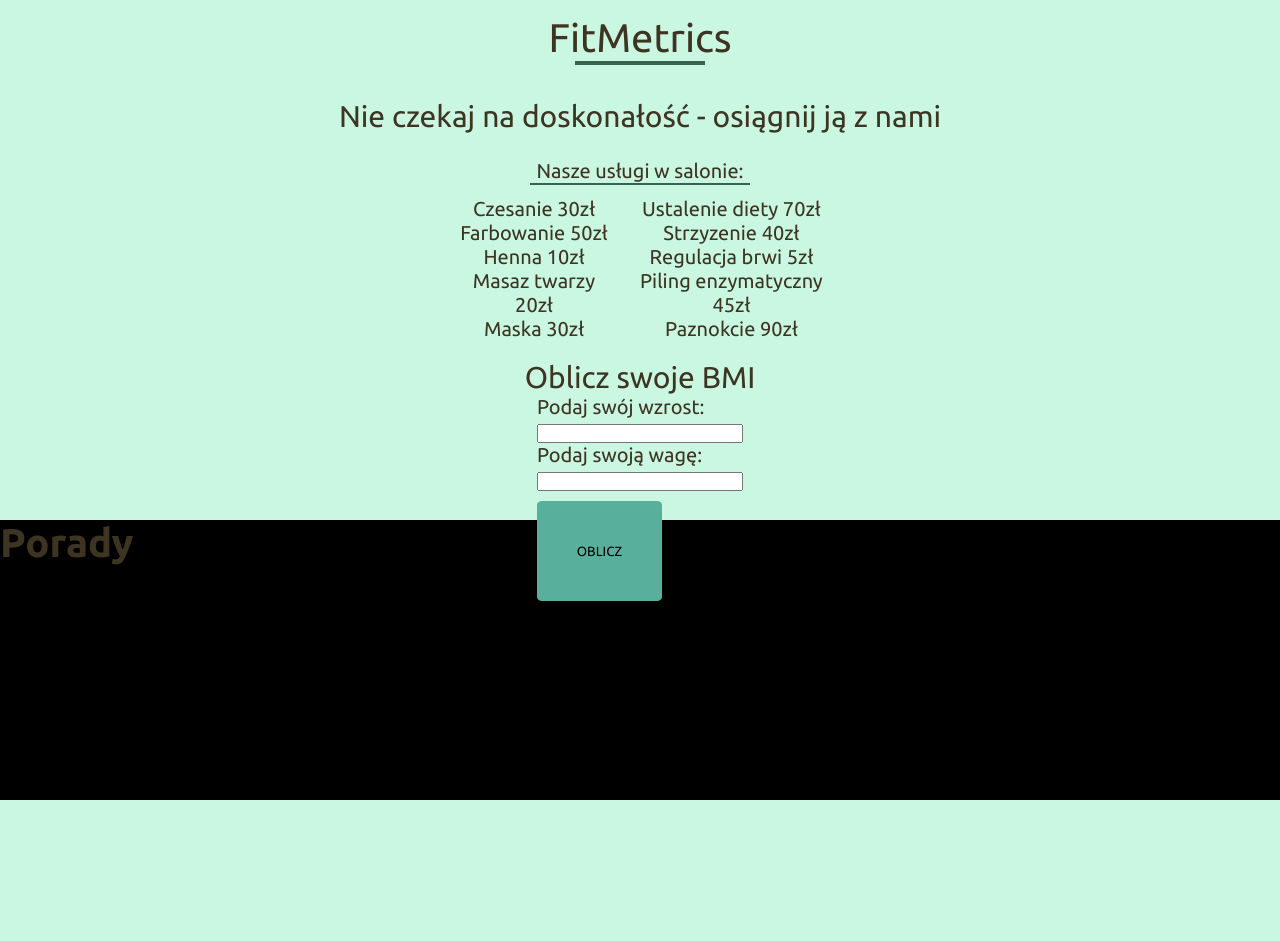
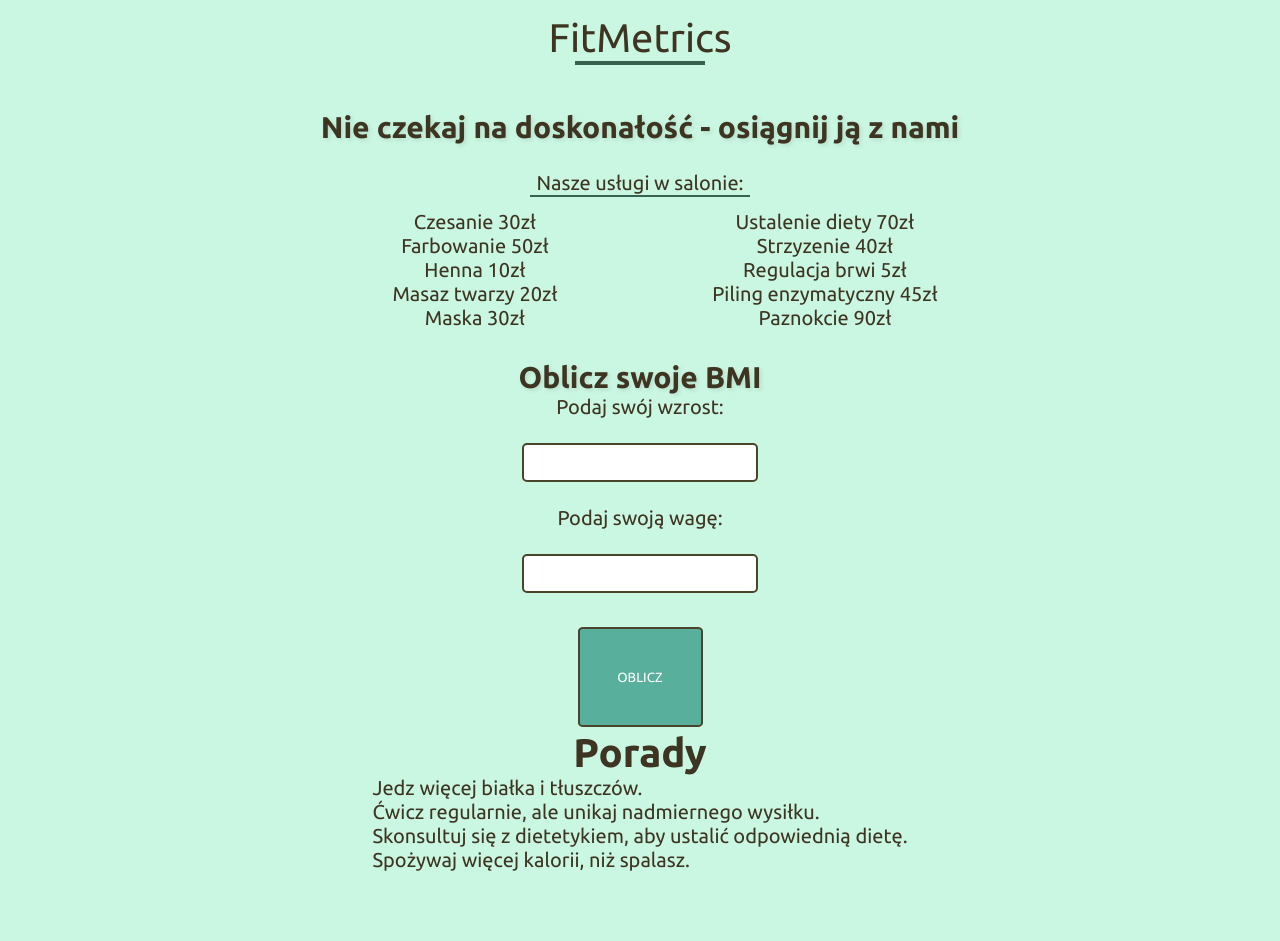
Before and after one commit to wiktordablju/FitMetrics, a PHP site: page / in a window 1280 px wide. Before the commit the page ends 800 px from the top, so only its background shows below. Run offline with PHP 8.4, Linux system fonts and the light colour scheme; data comes from the database, SQL or seed files in the repository.

Commit message:
17.09: kalkulator bmi i wyswietlanie porad

```diff
--- a/css/main.css
+++ b/css/main.css
@@ -46,6 +46,8 @@ body {
   font-family: "Ubuntu", sans-serif;
   font-size: 2rem;
   color: #3d3522;
+  animation: fadeIn 0.6s forwards;
+  overflow-x: hidden;
 }
 
 .header {
@@ -77,6 +79,8 @@ body {
 .services .services-header {
   font-size: 3rem;
   margin-bottom: 4%;
+  font-weight: 700;
+  text-shadow: 2px 2px 4px rgba(0, 0, 0, 0.1);
 }
 .services .underline {
   width: 220px;
@@ -89,7 +93,7 @@ body {
   display: flex;
   justify-content: center;
   align-items: center;
-  width: 50vw;
+  width: 100vw;
 }
 
 .calc {
@@ -102,40 +106,87 @@ body {
 }
 .calc .calc-header {
   font-size: 3rem;
+  font-weight: 700;
+  text-shadow: 2px 2px 4px rgba(0, 0, 0, 0.1);
+}
+.calc .calc-body {
+  display: flex;
+  flex-direction: column;
+  justify-content: center;
+  align-items: center;
+}
+.calc .calc-body form {
+  display: flex;
+  flex-direction: column;
+  justify-content: center;
+  align-items: center;
 }
 
 .tips {
+  display: flex;
+  flex-direction: column;
+  justify-content: center;
+  align-items: center;
   height: 35vh;
   width: 100vw;
-  background-color: black;
+  margin-top: 11%;
 }
 
-ul {
+ul,
+ol {
   list-style: none;
   text-align: center;
-}
-
-ol {
-  text-align: center;
-  list-style: none;
+  padding: 0 15%;
+  width: 350px;
 }
 
 li {
   padding-left: 8%;
 }
 
-.btn {
+input[type=text],
+input[type=submit] {
+  padding: 10px 15px;
+  border-radius: 5px;
+  border: 2px solid #4a442d;
+  transition: border-color 0.3s ease;
+}
+input[type=text]:focus,
+input[type=submit]:focus {
+  border-color: #386150;
+  outline: none;
+}
+
+input[type=submit] {
+  background-color: #58b09c;
+  color: white;
   height: 100px;
   width: 125px;
   margin-top: 10px;
-  background-color: #58b09c;
-  border: 2px solid transparent;
+  cursor: pointer;
   border-radius: 4%;
   transition: 0.3s;
 }
-
-.btn:hover {
-  cursor: pointer;
+input[type=submit]:hover {
+  background-color: #44917f;
   transform: scale(1.05);
   box-shadow: 0px 0px 5px #386150;
+}
+
+.bmi-result {
+  background-color: rgba(56, 97, 80, 0.1);
+  padding: 10px 20px;
+  border-radius: 10px;
+  box-shadow: 0 4px 8px rgba(61, 53, 34, 0.1);
+}
+
+@keyframes fadeIn {
+  from {
+    opacity: 0;
+    transform: translateY(20px);
+  }
+  to {
+    opacity: 1;
+    transform: translateY(0);
+  }
 }/*# sourceMappingURL=main.css.map */
--- a/index.php
+++ b/index.php
@@ -18,6 +18,47 @@
 </head>
 
 <body>
+    <!-- FUNKCJE -->
+    <?php
+    function calculateBMI($weight, $height)
+    {
+        return $weight / ($height * $height);
+    }
+
+    function getTips($bmi)
+    {
+        if ($bmi < 18.5) {
+            return [
+                "Jedz więcej białka i tłuszczów.",
+                "Ćwicz regularnie, ale unikaj nadmiernego wysiłku.",
+                "Skonsultuj się z dietetykiem, aby ustalić odpowiednią dietę.",
+                "Spożywaj więcej kalorii, niż spalasz."
+            ];
+        } elseif ($bmi >= 18.5 && $bmi < 24.9) {
+            return [
+                "Kontynuuj zdrową dietę.",
+                "Regularnie ćwicz, aby utrzymać dobrą kondycję.",
+                "Unikaj stresu i dbaj o regularny sen.",
+                "Pij wystarczającą ilość wody każdego dnia."
+            ];
+        } elseif ($bmi >= 25 && $bmi < 29.9) {
+            return [
+                "Zmniejsz spożycie tłuszczów i cukrów.",
+                "Zwiększ aktywność fizyczną, dodając codzienne ćwiczenia.",
+                "Staraj się spożywać mniej kalorii, niż spalasz.",
+                "Unikaj jedzenia późno wieczorem."
+            ];
+        } else {
+            return [
+                "Skonsultuj się z lekarzem lub dietetykiem w sprawie planu odchudzania.",
+                "Unikaj przetworzonej żywności i napojów gazowanych.",
+                "Zaangażuj się w regularne ćwiczenia o wysokiej intensywności.",
+                "Uważaj na ilość spożywanych kalorii."
+            ];
+        }
+    }
+
+    ?>
 
     <div class="header">
         <div class="header-text">
@@ -90,23 +131,71 @@
             <p class="calc-text">Oblicz swoje BMI</p>
         </div>
         <div class="calc-body">
+
             <form action="" method="POST">
 
                 <label for="">Podaj swój wzrost:</label>
                 <br>
-                <input type="text" name="wzrost">
+                <input type="text" name="height">
                 <br>
                 <label for="">Podaj swoją wagę:</label>
                 <br>
-                <input type="text" name="waga">
+                <input type="text" name="weight">
                 <br>
                 <input class="btn" type="submit" value="OBLICZ">
             </form>
+
+            <?php
+            $bmi = "";
+            $output = "";
+
+            if ($_SERVER["REQUEST_METHOD"] == "POST" && isset($_POST['height']) && isset($_POST['weight'])) {
+                $height = $_POST['height'] / 100;
+                $weight = $_POST['weight'];
+
+                if (is_numeric($height) && is_numeric($weight) && $height > 0 && $weight > 0) {
+                    $bmi = calculateBMi($weight, $height);
+
+                    if ($bmi < 18.5) {
+                        $output = "Masz niedowagę.";
+                    } elseif ($bmi >= 18.5 && $bmi < 24.9) {
+                        $output = "Masz prawidłową masę ciała.";
+                    } elseif ($bmi >= 25 && $bmi < 29.9) {
+                        $output = "Masz nadwagę.";
+                    } else {
+                        $output = "Masz otyłość.";
+                    }
+                } else {
+                    $output = "Wprowadź poprawne wartości.";
+                }
+            }
+
+
+            if (!empty($bmi)) {
+                echo "<div class='bmi-result'>";
+                echo "Twoje BMI wynosi: " . $bmi . "<br>";
+                echo $output;
+                echo "</div>";
+            }
+
+            ?>
+
         </div>
     </div>
     <div class="tips">
         <h1>Porady</h1>
+        <?php
+        $tips = getTips($bmi);
+
+        if (!empty($tips)) {
+            foreach ($tips as $tip) {
+                echo  $tip . "<br>";
+            }
+        }
+        ?>
+
     </div>
+
 </body>
 
 </html>
--- a/sass/main.scss
+++ b/sass/main.scss
@@ -11,6 +11,8 @@ body {
 	font-family: "Ubuntu", sans-serif;
 	font-size: 2rem;
 	color: $txt;
+	animation: fadeIn 0.6s forwards;
+	overflow-x: hidden;
 }
 
 .header {
@@ -21,6 +23,7 @@ body {
 	height: 10vh;
 	width: 100vw;
 	font-size: 4rem;
+
 	.header-underline {
 		width: 130px;
 		height: 4px;
@@ -42,6 +45,8 @@ body {
 	.services-header {
 		font-size: 3rem;
 		margin-bottom: 4%;
+		font-weight: 700;
+		text-shadow: 2px 2px 4px rgba(0, 0, 0, 0.1);
 	}
 
 	.underline {
@@ -51,11 +56,12 @@ body {
 		margin: 0 auto;
 		margin-bottom: 2%;
 	}
+
 	.sets {
 		display: flex;
 		justify-content: center;
 		align-items: center;
-		width: 50vw;
+		width: 100vw;
 	}
 }
 
@@ -66,43 +72,93 @@ body {
 	align-items: center;
 	height: 20vh;
 	width: 100vw;
+
 	.calc-header {
 		font-size: 3rem;
+		font-weight: 700;
+		text-shadow: 2px 2px 4px rgba(0, 0, 0, 0.1);
+	}
+	.calc-body {
+		display: flex;
+		flex-direction: column;
+		justify-content: center;
+		align-items: center;
+		form {
+			display: flex;
+			flex-direction: column;
+			justify-content: center;
+			align-items: center;
+		}
 	}
 }
 
 .tips {
+	display: flex;
+	flex-direction: column;
+	justify-content: center;
+	align-items: center;
 	height: 35vh;
 	width: 100vw;
-	background-color: black;
+	margin-top: 11%;
 }
 
-ul {
+ul,
+ol {
 	list-style: none;
 	text-align: center;
-}
-
-ol {
-	text-align: center;
-	list-style: none;
+	padding: 0 15%;
+	width: 350px;
 }
 
 li {
 	padding-left: 8%;
 }
 
-.btn {
+input[type="text"],
+input[type="submit"] {
+	padding: 10px 15px;
+	border-radius: 5px;
+	border: 2px solid $help1;
+	transition: border-color 0.3s ease;
+
+	&:focus {
+		border-color: $main;
+		outline: none;
+	}
+}
+
+input[type="submit"] {
+	background-color: $help2;
+	color: white;
 	height: 100px;
 	width: 125px;
 	margin-top: 10px;
-	background-color: $help2;
-	border: 2px solid transparent;
+	cursor: pointer;
 	border-radius: 4%;
 	transition: 0.3s;
+
+	&:hover {
+		background-color: darken($help2, 10%);
+		transform: scale(1.05);
+		box-shadow: 0px 0px 5px $main;
+	}
 }
 
-.btn:hover {
-	cursor: pointer;
-	transform: scale(1.05);
-	box-shadow: 0px 0px 5px $main;
+.bmi-result {
+	background-color: rgba($main, 0.1);
+	padding: 10px 20px;
+	border-radius: 10px;
+	box-shadow: 0 4px 8px rgba($txt, 0.1);
 }
+
+// Animacje
+@keyframes fadeIn {
+	from {
+		opacity: 0;
+		transform: translateY(20px);
+	}
+	to {
+		opacity: 1;
+		transform: translateY(0);
+	}
+}
```
Also changed, not shown: 1 other file.
